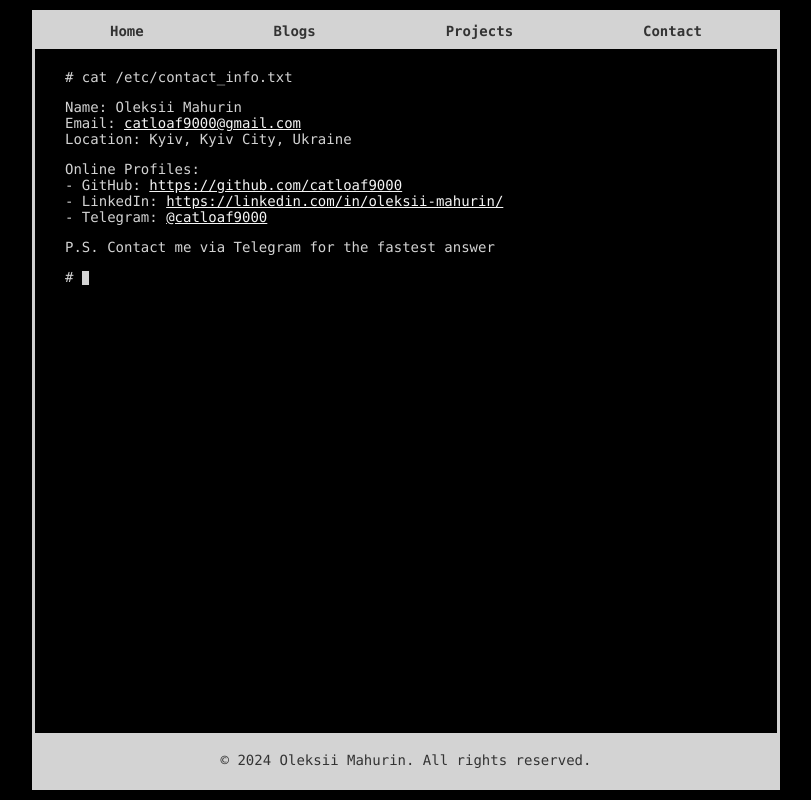
After one commit to catloaf9000/web-home.mahurin.xyz, a Flask app: page /contact in a window 1280 px wide. The commit adds this page. Shown: the whole page, without its empty margins (234-1045 px from the left). Run offline with Flask 3, Linux system fonts and the light colour scheme.

Commit message:
contact page

```diff
--- a/app.py
+++ b/app.py
@@ -2,8 +2,10 @@ from flask import Flask, render_template, send_from_directory, abort
 import os
 import markdown
 import re
+import json
 
 BLOGS_DIR = 'blogs'
+CONTACT_JSON = 'contact_info.json'
 
 app = Flask(__name__)
 
@@ -34,9 +36,16 @@ def get_blog_metadata(filepath):
     content = ''.join(content_lines).strip()
     return metadata, content
 
+def json_to_dict(file):
+    json_file = os.path.join(os.path.dirname(__file__), file)
+    # Read the JSON file
+    with open(json_file, 'r') as f:
+        return json.load(f)
+
 @app.route("/")
 def index():
-    return render_template('index.html')
+    contact_info = json_to_dict(CONTACT_JSON)
+    return render_template('index.html', contact_info=contact_info)
 
 @app.route("/blogs")
 def blogs():
@@ -65,6 +74,11 @@ def blog(slug):
 def projects():
     return render_template('projects.html')
 
+@app.route("/contact")
+def contact():
+    contact_info = json_to_dict(CONTACT_JSON)
+    return render_template('contact.html', contact_info=contact_info)
+
 if __name__ == '__main__':
     # Allow connections from any IP address
     app.run(host='0.0.0.0', port=5000, debug=True)
--- /dev/null
+++ b/contact_info.json
@@ -0,0 +1,9 @@
+{
+    "name": "Oleksii Mahurin",
+    "email": "catloaf9000@gmail.com",
+    "location": "Kyiv, Kyiv City, Ukraine",
+    "github": "https://github.com/catloaf9000",
+    "linkedin": "https://linkedin.com/in/oleksii-mahurin/",
+    "telegram_url": "https://t.me/catloaf9000",
+    "telegram_name": "@catloaf9000"
+}
--- /dev/null
+++ b/templates/contact.html
@@ -0,0 +1,22 @@
+{% extends 'base.html' %}
+
+{% block title %}Projects{% endblock %}
+
+{% block content %}
+<div class="terminal">
+    <div class="terminal__typing-text" id="typing-text" data-speed="2.5" data-delay="150"># cat /etc/contact_info.txt</div>
+    <p class="terminal__result"></p>
+    <div class="terminal__result">Name: {{ contact_info.name }}</div>
+    <div class="terminal__result">Email: <a href="mailto:{{ contact_info.email }}" target="_blank">{{ contact_info.email }}</a></div>
+    <div class="terminal__result">Location: {{ contact_info.location }}</div>
+    <p class="terminal__result"></p>
+    <div class="terminal__result">Online Profiles:</div>
+    <div class="terminal__result">- GitHub: <a href="{{ contact_info.github }}" target="_blank">{{ contact_info.github }}</a></div>
+    <div class="terminal__result">- LinkedIn: <a href="{{ contact_info.linkedin }}" target="_blank">{{ contact_info.linkedin }}</a></div>
+    <div class="terminal__result">- Telegram: <a href="{{ contact_info.telegram_url }}" target="_blank">{{ contact_info.telegram_name }}</a></div>
+    <p class="terminal__result"></p>
+    <div class="terminal__result">P.S. Contact me via Telegram for the fastest answer</div>
+    <p class="terminal__result"></p>
+    <div class="terminal__result"># <span class="terminal_blink"></span></div>
+</div>
+{% endblock %}
--- a/templates/header.html
+++ b/templates/header.html
@@ -4,7 +4,7 @@
             <li class="menu__item"><a href="{{ url_for('index') }}" class="menu__link">Home</a></li>
             <li class="menu__item"><a href="{{ url_for('blogs') }}" class="menu__link">Blogs</a></li>
             <li class="menu__item"><a href="{{ url_for('projects') }}" class="menu__link">Projects</a></li>
-            <li class="menu__item"><a href="{{ url_for('index') }}#contact" class="menu__link">Contact</a></li>
+            <li class="menu__item"><a href="{{ url_for('contact') }}" class="menu__link">Contact</a></li>
         </ul>
     </nav>
 </div>
--- a/templates/index.html
+++ b/templates/index.html
@@ -102,15 +102,15 @@
                 <span class="man-page__heading" id="contact">CONTACTS</span>
                 <span class="man-page__text _bold-font">Email:</span>
                 <p class="man-page__text man-page__text_indent">
-                    <a href="mailto:catloaf9000@gmail.com">catloaf9000@gmail.com</a>
+                    <a href="mailto:{{ contact_info.email }}" target="_blank">{{ contact_info.email }}</a>
                 </p>
                 <span class="man-page__text _bold-font">LinkedIn:</span>
                 <p class="man-page__text man-page__text_indent">
-                    <a href="https://www.linkedin.com/in/oleksii-mahurin/">linkedin.com/in/oleksii-mahurin</a>
+                    <a href="{{ contact_info.linkedin }}" target="_blank">{{ contact_info.linkedin }}</a>
                 </p>
                 <span class="man-page__text _bold-font">Telegram:</span>
                 <p class="man-page__text man-page__text_indent">
-                    <a href="https://t.me/catloaf9000">@catloaf9000</a>
+                    <a href="{{ contact_info.telegram_url }}" target="_blank">{{ contact_info.telegram_name }}</a>
                 </p>
             </div>
         </div>
```
